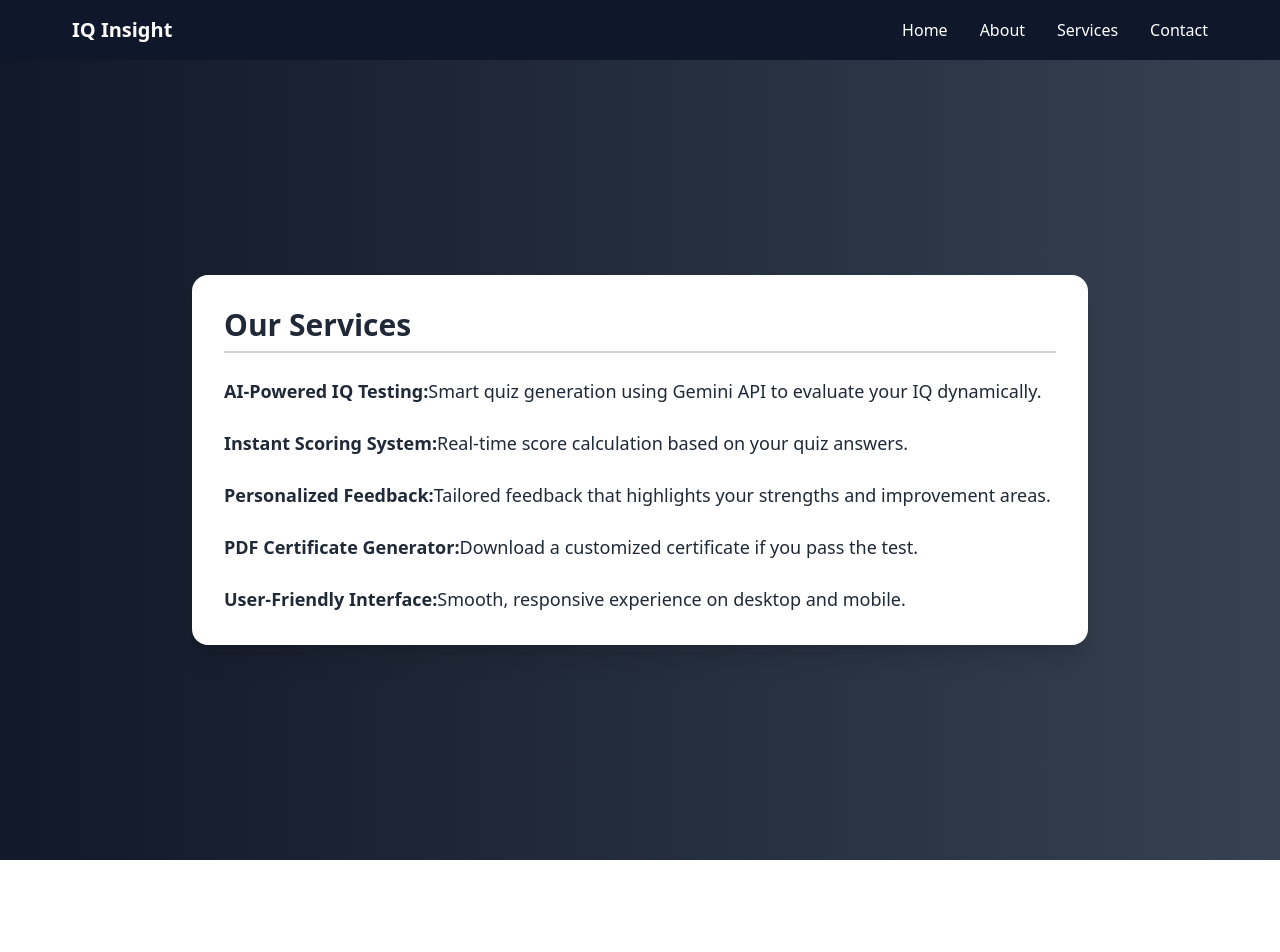
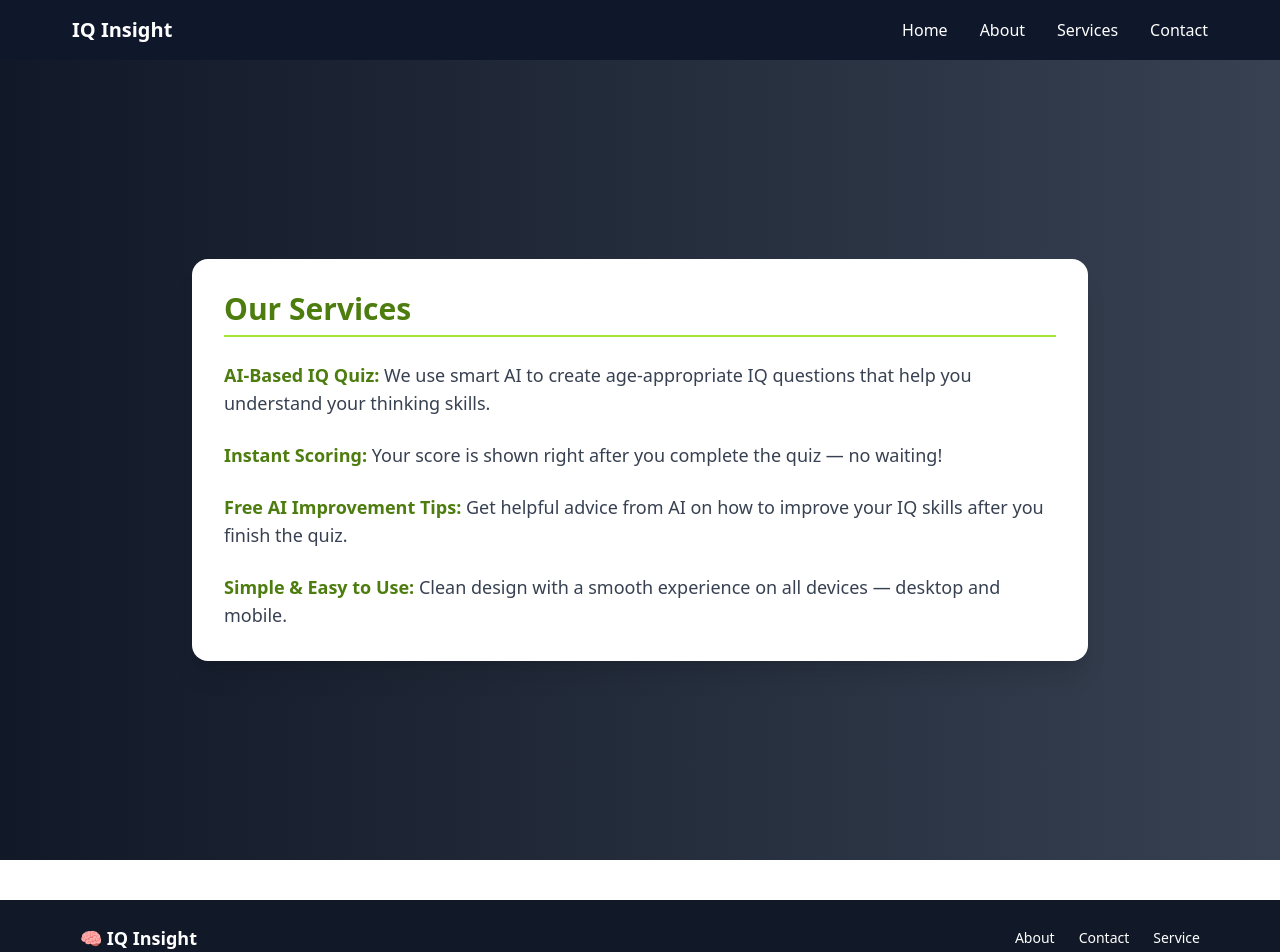
Before and after one commit to dlshn/AI-Based-IQ-Level-Checker, a React (Vite) app in the folder frontend/: page /service in a window 1280 px wide. Shown: the top 952 px of the page. Before the commit the page ends 860 px from the top, so only its background shows below. Built offline with nearby package versions, Linux system fonts and the light colour scheme; no server answers.

Commit message:
Footer section and some styles

```diff
--- a/frontend/src/App.jsx
+++ b/frontend/src/App.jsx
@@ -8,6 +8,7 @@ import Signin from './pages/SignIn'
 import Quiz from './pages/Quiz'
 import Final from './pages/Final'
 import Contact from './pages/Contact'
+import Footer from './components/Footer'
 
 function App() {
   return (
@@ -23,6 +24,7 @@ function App() {
         <Route path="/result" element={<Final />} />
         <Route path="/contact" element={<Contact />} />
       </Routes>
+      <Footer/>
     </Router>
   )
 }
--- /dev/null
+++ b/frontend/src/components/Footer.jsx
@@ -0,0 +1,29 @@
+import React from 'react'
+
+const Footer = () => {
+  return (
+    <footer className="bg-gray-900 text-white py-6 mt-10">
+    <div className="max-w-6xl mx-auto px-4 flex flex-col md:flex-row items-center justify-between">
+
+        {/* Logo & Name */}
+        <div className="text-lg font-semibold mb-4 md:mb-0">
+        🧠 IQ Insight
+        </div>
+
+        {/* Links */}
+        <div className="flex space-x-6 text-sm">
+        <a href="/about" className="hover:text-yellow-300 transition">About</a>
+        <a href="/contact" className="hover:text-yellow-300 transition">Contact</a>
+        <a href="/service" className="hover:text-yellow-300 transition">Service</a>
+        </div>
+    </div>
+
+    {/* Bottom text */}
+    <div className="text-center text-xs text-gray-400 mt-4">
+        © {new Date().getFullYear()} IQ Insight. All rights reserved.
+    </div>
+    </footer>
+  )
+}
+
+export default Footer
--- a/frontend/src/pages/About.jsx
+++ b/frontend/src/pages/About.jsx
@@ -7,16 +7,19 @@ export default function AboutUs() {
         </h1>
 
         <h3 className="text-lg leading-relaxed mb-4">
-          <strong className="text-lime-700">IQ Insight</strong> is an AI-enhanced platform created to help you explore and understand your cognitive strengths through an engaging IQ test experience.
-        </h3>
+  <strong className="text-lime-700">IQ Insight</strong> is a free platform that uses AI to help you understand your IQ level through a quick and smart test.
+</h3>
 
-        <h3 className="text-lg leading-relaxed mb-4">
-          Powered by cutting-edge AI from Google's Gemini API, we generate adaptive and insightful questions that test your logic, pattern recognition, and reasoning skills — all in just a few minutes.
-        </h3>
+<h3 className="text-lg leading-relaxed mb-4">
+  The test gives questions that match your age and check your problem-solving and thinking skills.
+</h3>
 
-        <h3 className="text-lg leading-relaxed">
-          Whether you're preparing for exams, curious about your mental sharpness, or simply want to challenge yourself, <span className="text-lime-700 font-semibold">IQ Insight</span> provides a fast, fun, and free way to rehearse your IQ potential.
-        </h3>
+<h3 className="text-lg leading-relaxed">
+  After finishing, you’ll receive AI-generated tips to help improve your skills. <span className="text-lime-700 font-semibold">IQ Insight</span> is an easy and free way to explore your intelligence.
+</h3>
+
+
+
       </div>
     </div>
   );
--- a/frontend/src/pages/Contact.jsx
+++ b/frontend/src/pages/Contact.jsx
@@ -86,7 +86,7 @@ const Contact = () => {
             name="message"
             value={formData.message}
             onChange={handleChange}
-            placeholder="Your Message"
+            placeholder="Your Message, Feedback, etc."
             rows="4"
             className="w-full px-4 py-2 border rounded-md focus:outline-none focus:ring focus:ring-lime-400"
             required
--- a/frontend/src/pages/Final.jsx
+++ b/frontend/src/pages/Final.jsx
@@ -17,13 +17,13 @@ export default function ResultPage() {
       {/* Logout button */}
       <button
         onClick={handleLogout}
-        className="fixed top-15 right-6 z-20 bg-red-400 hover:bg-red-700 text-white px-4 py-2 rounded-md transition shadow-lg"
+        className=" top-15 right-6 z-20 bg-red-400 hover:bg-red-700 text-white px-4 py-2 rounded-md transition shadow-lg"
       >
         Logout
       </button>
 
 
-      <div className="max-w-3xl mx-auto bg-white/10 backdrop-blur-sm shadow-2xl rounded-2xl p-6 sm:p-10 text-white border border-gray-600 mt-12">
+      <div className="max-w-3xl mx-auto bg-white/10 backdrop-blur-sm shadow-2xl rounded-2xl p-6 sm:p-10 text-white border border-gray-600 mt-8">
         <h1 className="text-3xl sm:text-4xl font-extrabold mb-4 text-center">
           🧠 Your Result
         </h1>
--- a/frontend/src/pages/Hero.jsx
+++ b/frontend/src/pages/Hero.jsx
@@ -57,12 +57,15 @@ export default function Hero() {
                 value={age}
                 onChange={(e) => setAge(e.target.value)}
                 placeholder="Enter your age"
+                min={6}
+                max={100}
                 className="border border-gray-300 rounded px-4 py-2 w-full sm:w-1/2 focus:outline-none focus:ring-2 focus:ring-lime-400"
               />
+
               <Link
                 to={age ? `/quiz/${age}` : "/"}
                 className={`${
-                  age ? "bg-green-600 hover:bg-green-700" : "bg-gray-400 cursor-not-allowed"
+                  age ? "bg-lime-400 hover:bg-lime-700" : "bg-gray-400 cursor-not-allowed"
                 } text-white px-6 py-2 rounded transition duration-200 text-center`}
               >
                 Start Test
--- a/frontend/src/pages/Service.jsx
+++ b/frontend/src/pages/Service.jsx
@@ -2,29 +2,25 @@ export default function Services() {
   return (
     <div className="min-h-screen bg-gradient-to-r from-gray-900 to-gray-700 flex items-center justify-center px-4 py-12">
       <div className="bg-white rounded-2xl shadow-xl p-8 max-w-4xl w-full text-gray-800">
-        <h1 className="text-3xl font-bold mb-6 border-b-2 border-gray-300 pb-2">
+        <h1 className="text-3xl font-bold mb-6 border-b-2 border-lime-400 text-lime-700 pb-2">
           Our Services
         </h1>
         <ul className="space-y-6 text-lg">
           <li>
-            <span className="font-semibold">AI-Powered IQ Testing:</span>
-            Smart quiz generation using Gemini API to evaluate your IQ dynamically.
+            <span className="font-semibold text-lime-700">AI-Based IQ Quiz:</span>
+            <span className="text-gray-700"> We use smart AI to create age-appropriate IQ questions that help you understand your thinking skills.</span>
           </li>
           <li>
-            <span className="font-semibold">Instant Scoring System:</span>
-            Real-time score calculation based on your quiz answers.
+            <span className="font-semibold text-lime-700">Instant Scoring:</span>
+            <span className="text-gray-700"> Your score is shown right after you complete the quiz — no waiting!</span>
           </li>
           <li>
-            <span className="font-semibold">Personalized Feedback:</span>
-            Tailored feedback that highlights your strengths and improvement areas.
+            <span className="font-semibold text-lime-700">Free AI Improvement Tips:</span>
+            <span className="text-gray-700"> Get helpful advice from AI on how to improve your IQ skills after you finish the quiz.</span>
           </li>
           <li>
-            <span className="font-semibold">PDF Certificate Generator:</span>
-            Download a customized certificate if you pass the test.
-          </li>
-          <li>
-            <span className="font-semibold">User-Friendly Interface:</span>
-            Smooth, responsive experience on desktop and mobile.
+            <span className="font-semibold text-lime-700">Simple & Easy to Use:</span>
+            <span className="text-gray-700"> Clean design with a smooth experience on all devices — desktop and mobile.</span>
           </li>
         </ul>
       </div>
```
Also changed, not shown: frontend/src/pages/Quiz.jsx (+23 -11 lines).
